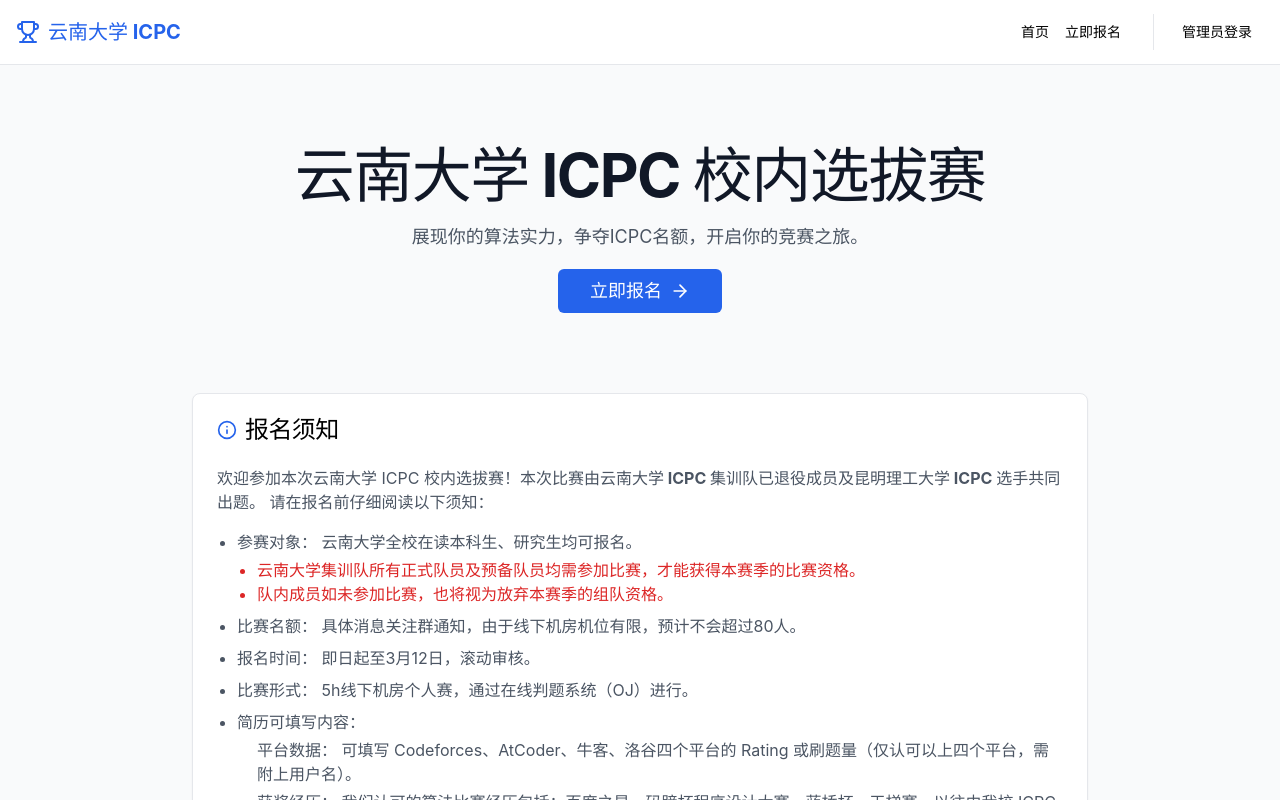
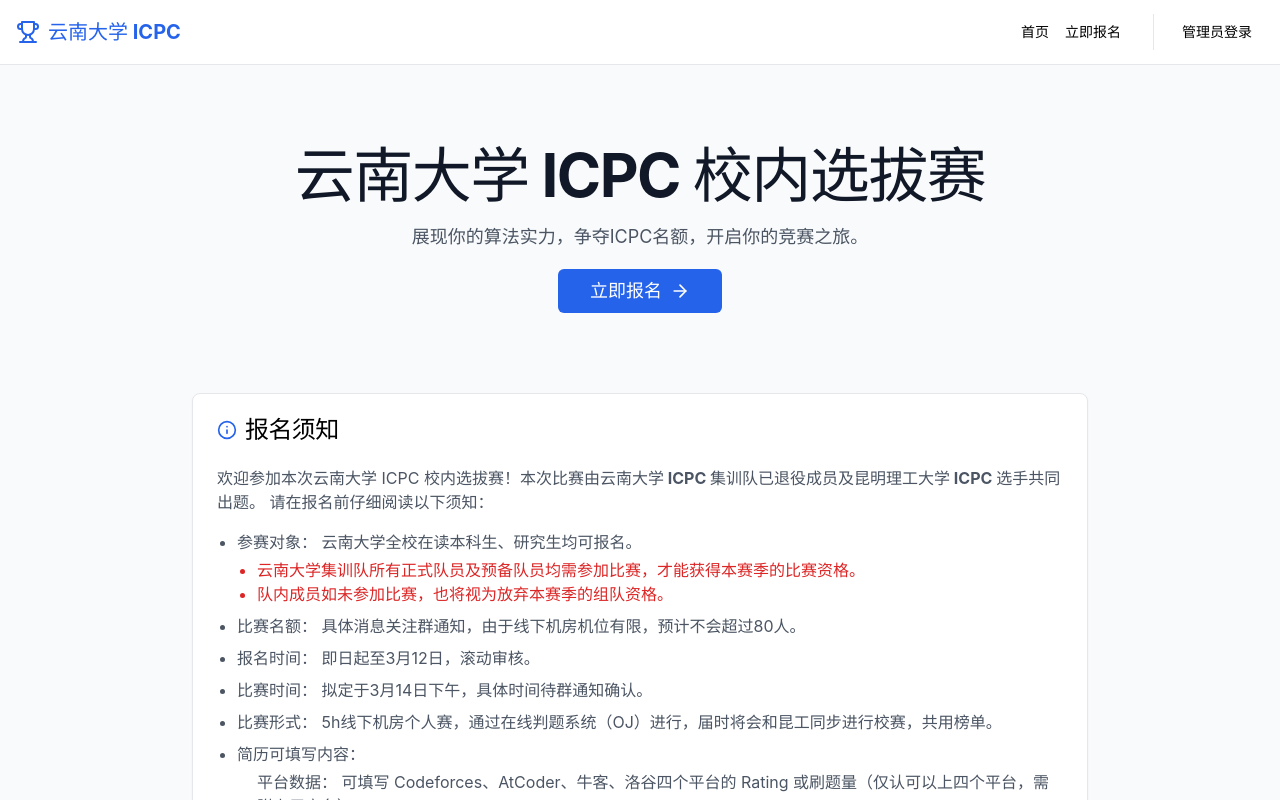
Before and after one commit to octal-zhihao/icpc-registry, a React (Vite) app: page / in a window 1280 px wide. Shown: the top 800 px of the page. Built offline with nearby package versions, Linux system fonts and the light colour scheme; no server answers.

Commit message:
fix: update homepage

```diff
--- a/src/pages/Home.tsx
+++ b/src/pages/Home.tsx
@@ -49,7 +49,10 @@ export function Home() {
               <strong>报名时间：</strong> 即日起至3月12日，滚动审核。
             </li>
             <li>
-              <strong>比赛形式：</strong> 5h线下机房个人赛，通过在线判题系统（OJ）进行。
+              <strong>比赛时间：</strong> 拟定于3月14日下午，具体时间待群通知确认。
+            </li>
+            <li>
+              <strong>比赛形式：</strong> 5h线下机房个人赛，通过在线判题系统（OJ）进行，届时将会和昆工同步进行校赛，共用榜单。
             </li>
             <li>
               <strong>简历可填写内容：</strong>
```
